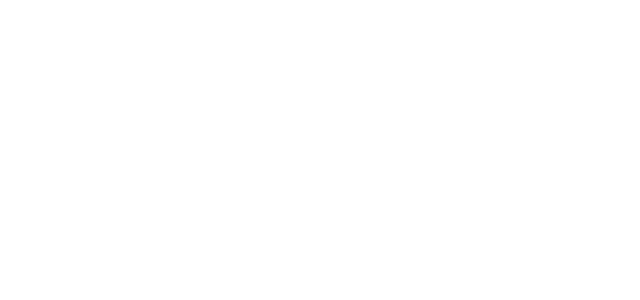
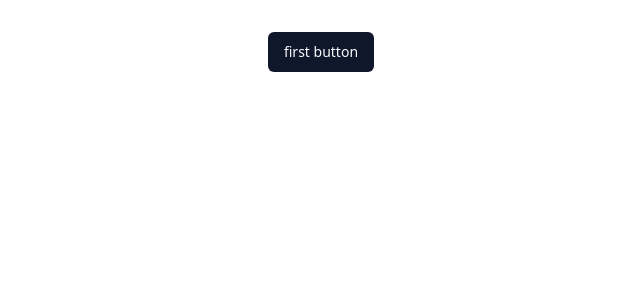
Before and after one commit to Hemant2A2/Rand0m_t3sting, a React (Vite) app in the folder project_0/: page / in a window 1280 px wide. Shown: the top 300 px of the page, without its empty margins (319-959 px from the left). Built offline with nearby package versions, Linux system fonts and the light colour scheme.

Commit message:
button added using shadcn

```diff
--- a/project_0/package.json
+++ b/project_0/package.json
@@ -10,6 +10,7 @@
     "preview": "vite preview"
   },
   "dependencies": {
+    "@radix-ui/react-slot": "^1.0.2",
     "class-variance-authority": "^0.7.0",
     "clsx": "^2.1.0",
     "lucide-react": "^0.363.0",
--- a/project_0/src/App.jsx
+++ b/project_0/src/App.jsx
@@ -1,10 +1,11 @@
 import './App.css'
+import { Button } from './components/ui/button'
 
 function App() {
 
   return (
     <>
-
+      <Button>first button </Button>
     </>
   )
 }
--- /dev/null
+++ b/project_0/src/components/ui/button.jsx
@@ -0,0 +1,47 @@
+import * as React from "react"
+import { Slot } from "@radix-ui/react-slot"
+import { cva } from "class-variance-authority";
+
+import { cn } from "@/lib/utils"
+
+const buttonVariants = cva(
+  "inline-flex items-center justify-center whitespace-nowrap rounded-md text-sm font-medium ring-offset-background transition-colors focus-visible:outline-none focus-visible:ring-2 focus-visible:ring-ring focus-visible:ring-offset-2 disabled:pointer-events-none disabled:opacity-50",
+  {
+    variants: {
+      variant: {
+        default: "bg-primary text-primary-foreground hover:bg-primary/90",
+        destructive:
+          "bg-destructive text-destructive-foreground hover:bg-destructive/90",
+        outline:
+          "border border-input bg-background hover:bg-accent hover:text-accent-foreground",
+        secondary:
+          "bg-secondary text-secondary-foreground hover:bg-secondary/80",
+        ghost: "hover:bg-accent hover:text-accent-foreground",
+        link: "text-primary underline-offset-4 hover:underline",
+      },
+      size: {
+        default: "h-10 px-4 py-2",
+        sm: "h-9 rounded-md px-3",
+        lg: "h-11 rounded-md px-8",
+        icon: "h-10 w-10",
+      },
+    },
+    defaultVariants: {
+      variant: "default",
+      size: "default",
+    },
+  }
+)
+
+const Button = React.forwardRef(({ className, variant, size, asChild = false, ...props }, ref) => {
+  const Comp = asChild ? Slot : "button"
+  return (
+    (<Comp
+      className={cn(buttonVariants({ variant, size, className }))}
+      ref={ref}
+      {...props} />)
+  );
+})
+Button.displayName = "Button"
+
+export { Button, buttonVariants }
```
Also changed, not shown: 1 other file (tests, documents, lock files or other folders).
